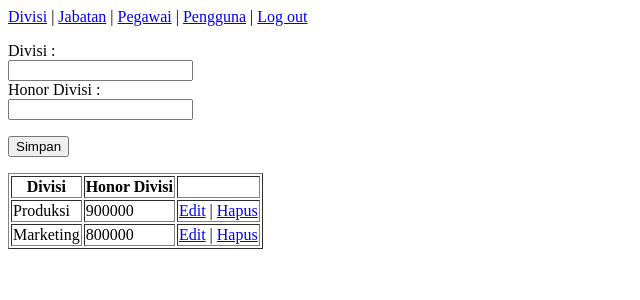
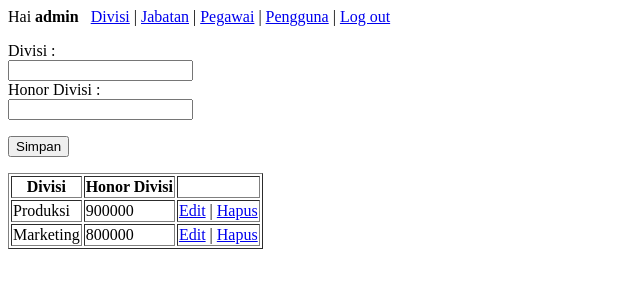
Before and after one commit to hendroprwk08/mysqlisinglephp, a PHP site: page /divisi.php in a window 1280 px wide. Shown: the top 300 px of the page, without its empty margins (0-640 px from the left). Run offline with PHP 8.4, Linux system fonts and the light colour scheme; a user stored in the database is signed in; data comes from the database, SQL or seed files in the repository.

Commit message:
Update menu.php
ok

```diff
--- a/menu.php
+++ b/menu.php
@@ -7,7 +7,7 @@ session_start();
 
 //jika session username ada datanya
 if($_SESSION['username'] != ""){
-    echo "<p>
+    echo "<p>Hai <b>".$_SESSION['username']."</b>&nbsp;&nbsp;
         <a href = 'divisi.php'>Divisi</a> |
         <a href = 'jabatan.php'>Jabatan</a> |
         <a href = 'pegawai.php'>Pegawai</a> |
@@ -16,6 +16,5 @@ if($_SESSION['username'] != ""){
         </p>";
 }else{
     die("Akan belum login. <a href='login.php'>silahkan klik disini</a>");
-    //echo "Akan belum login. <a href='login.php'>silahkan klik disini</a>";
 }
 ?>
```
